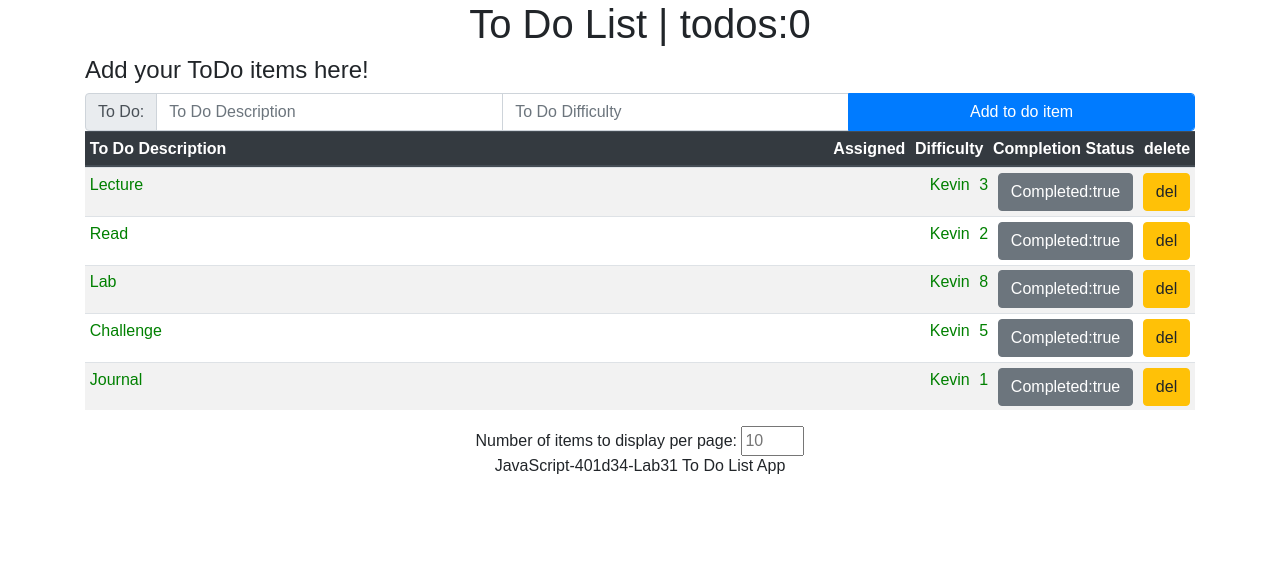
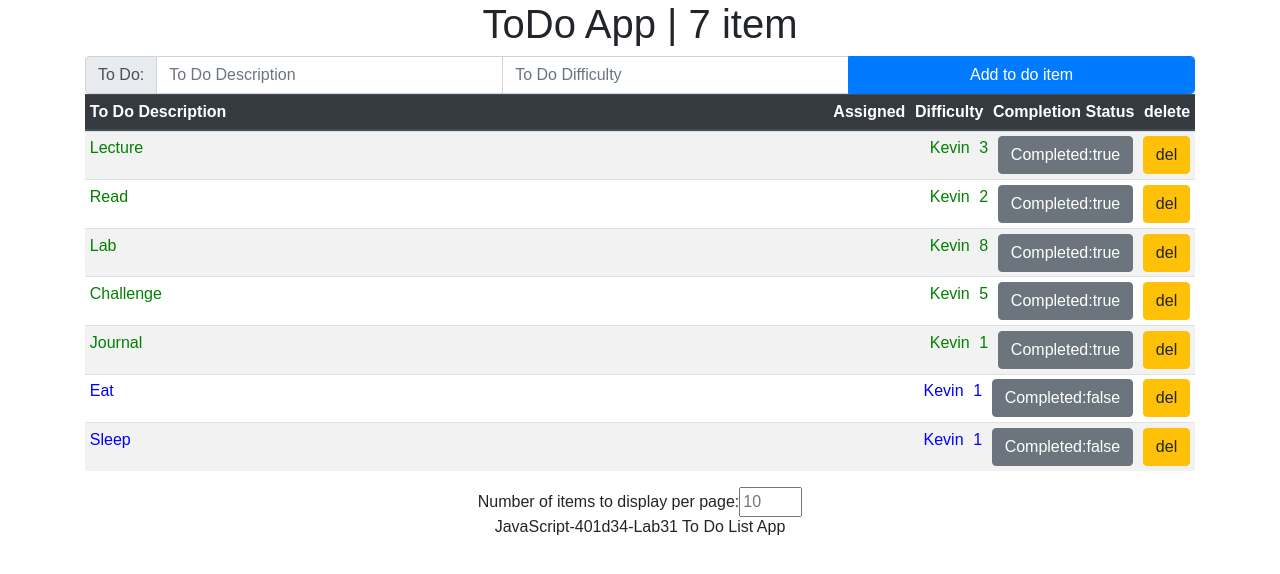
Before and after one commit to astrokd/todo-react-app, a React (Create React App) app: page / in a window 1280 px wide. Shown: the top 574 px of the page. Built offline with nearby package versions, Linux system fonts and the light colour scheme; data requests are answered from the project's data file.

Commit message:
pagination working but does update pages when display per page is changed

```diff
--- a/db.json
+++ b/db.json
@@ -34,6 +34,20 @@
       "difficulty": "1",
       "status": true,
       "assigned": "Kevin"
+    },
+    {
+      "description": "Eat",
+      "difficulty": "1",
+      "status": false,
+      "assigned": "Kevin",
+      "id": 6
+    },
+    {
+      "description": "Sleep",
+      "difficulty": "1",
+      "status": false,
+      "assigned": "Kevin",
+      "id": 7
     }
   ]
 }
--- a/src/App.js
+++ b/src/App.js
@@ -16,7 +16,6 @@ export default function App() {
     <Settings>
       <Container className="App">
         <Header value={`todos:${count}`} />
-        <h4 className="subheader">Add your ToDo items here!</h4>
         <Interface addNewToDoItem={addNewToDoItem} />
         <ToDoList
           todoItems={todoItems}
--- a/src/components/header.js
+++ b/src/components/header.js
@@ -3,7 +3,7 @@ import React from "react";
 const Header = ({ value }) => {
   return (
     <header className="App-header">
-      <h1>To Do List | {value} </h1>
+      <h1 id="header-counter">To Do List | {value} </h1>
     </header>
   );
 };
--- a/src/components/pagination.js
+++ b/src/components/pagination.js
@@ -4,13 +4,14 @@ import { SettingsContext } from '../context/Settings'
 export default function PaginationSetter () {
   const settings = useContext(SettingsContext)
   return (
-    <div>
-      Number of items to display per page: <input
-      type="number"
-      min={5}
-      max={30}
-      placeholder={10}
-      onChange={e => settings.changePagination(e.target.value)}></input>
+    <div>Number of items to display per page:
+      <input
+        type="number"
+        min={1}
+        max={30}
+        placeholder={10}
+        onChange={e => settings.changePagination(e.target.value)}>
+      </input>
     </div>
   )
 }
--- a/src/components/todolist.js
+++ b/src/components/todolist.js
@@ -1,5 +1,5 @@
 import React, { useState, useEffect, useContext } from "react"
-import { Alert, Table, Button } from "react-bootstrap"
+import { Alert, Table, Spinner, Button } from "react-bootstrap"
 import { SettingsContext } from '../context/Settings'
 import useForm from '../hooks/useForm'
 
@@ -11,23 +11,37 @@ function ToDoList({
   deletionHandler,
   completionHandler,
 }) {
+  let [count, setCount] = useState(0);
   const settings = useContext(SettingsContext)
-  let [count, setCount] = useState(0);
+  const [page, setPage] = useState(0);
+  let perPageCount = settings.resultsPerPage
+  let start = page * perPageCount
+  let end = start + perPageCount
+  let currentList = todoItems.slice(start, end)
+
   // const [todoItems, error, isLoading] = useFetch();
 
-  const [
-    values,
-  ] = useForm()
+  // const [
+  //   values,
+  // ] = useForm()
 
   useEffect(() => {
     setCount(todoItems.length);
-    document.title = `ToDo App | ${count} item`;
+    console.log('in use effect, perPageCount:',perPageCount)
+    start = page * perPageCount
+    end = start + perPageCount
+    currentList = todoItems.slice(start, end)
+    const headerCount = `ToDo App | ${count} item`
+    // I don't think I should be doing it this way but...
+    document.title = headerCount;
+    document.getElementById("header-counter").innerHTML = headerCount
   });
 
   return (
     <div className="App-todolist">
       {error && <Alert variant="danger">{error}</Alert>}
-      {isLoading ? <div>Loading</div> :
+      {isLoading ? <Spinner animation="grow" /> : (
+      <>
       <Table striped size="sm">
         <thead className="thead-dark">
           <tr className="d-flex">
@@ -39,11 +53,8 @@ function ToDoList({
           </tr>
         </thead>
         <tbody>
-          {todoItems.map(item => (
-            <tr
-              className={item.status ? "completed d-flex" : "notcompleted d-flex"}
-              key={item.id}
-            >
+          {currentList.map(item => (
+            <tr className={item.status ? "completed d-flex" : "notcompleted d-flex"} key={item.id}>
               <td className="text-left flex-sm-grow-1">{item.description}</td>
               <td className="flex-grow-*">{item.assigned}</td>
               <td>{item.difficulty}</td>
@@ -55,7 +66,11 @@ function ToDoList({
           ))}
         </tbody>
       </Table>
-      }
+      {page > 0 && <Button className="btn btn-secondary" onClick={() => setPage(page - 1)}>Previous</Button>}
+      {todoItems.length > end && <Button className="btn btn-secondary" onClick={() => setPage(page + 1)}>Next</Button>}
+      </>
+     )
+     }
     </div>
   );
 }
--- a/src/styles.css
+++ b/src/styles.css
@@ -6,14 +6,6 @@
 .subheader,
 legend {
   text-align: left;
-}
-
-.App-todolist {
-  /* list-style-type: none; */
-  /* margin: 0 auto; */
-  /* text-align: left; */
-  /* display: flex; */
-  /* flex-direction: row; */
 }
 
 .completed {
```
